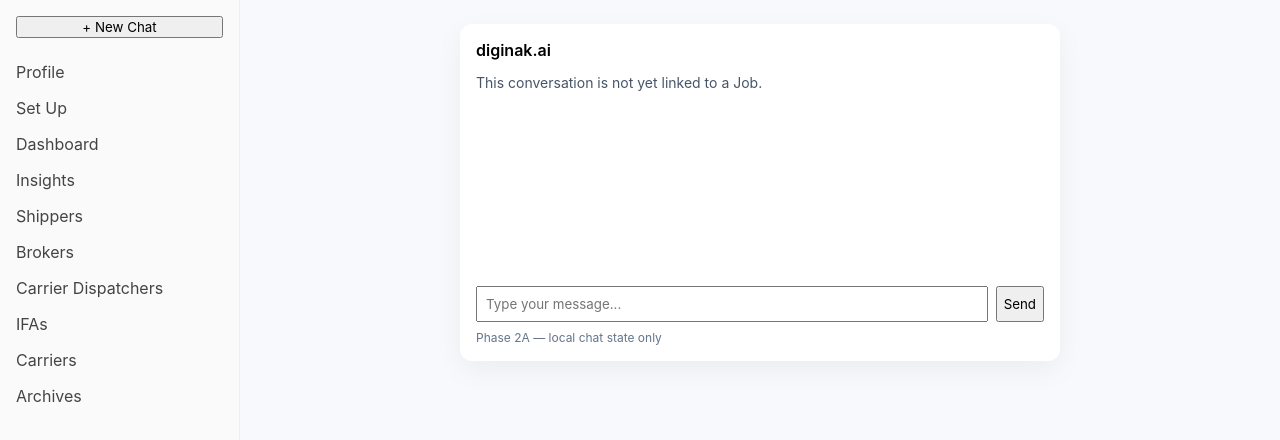
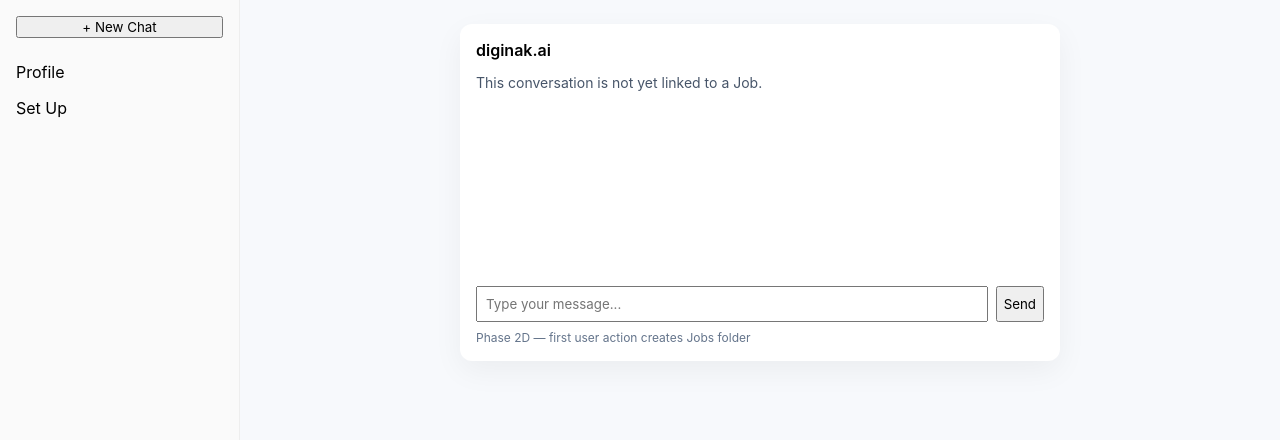
Before and after one commit to oguzhankaraca-dotcom/diginak-ai-frontend, a Next.js app: page / in a window 1280 px wide. Shown: the top 440 px of the page. Built offline with nearby package versions, Linux system fonts and the light colour scheme.

Commit message:
Phase 2D: dynamic sidebar shows Jobs after first user action

```diff
--- a/components/Layout.tsx
+++ b/components/Layout.tsx
@@ -3,12 +3,13 @@
 
 type Props = {
   children: React.ReactNode;
+  hasJobs: boolean;
 };
 
-export default function Layout({ children }: Props) {
+export default function Layout({ children, hasJobs }: Props) {
   return (
     <div style={{ display: "flex", minHeight: "100vh" }}>
-      <Sidebar />
+      <Sidebar hasJobs={hasJobs} />
       <main style={{ flex: 1, padding: "24px" }}>{children}</main>
     </div>
   );
--- a/components/Sidebar.tsx
+++ b/components/Sidebar.tsx
@@ -1,17 +1,8 @@
-const menu = [
-    "Profile",
-    "Set Up",
-    "Dashboard",
-    "Insights",
-    "Shippers",
-    "Brokers",
-    "Carrier Dispatchers",
-    "IFAs",
-    "Carriers",
-    "Archives",
-  ];
+type Props = {
+  hasJobs: boolean;
+};
 
-  export default function Sidebar() {
+export default function Sidebar({ hasJobs }: Props) {
   return (
     <aside
       style={{
@@ -25,18 +16,14 @@
         + New Chat
       </button>
 
-        {menu.map((item) => (
-          <div
-            key={item}
-            style={{
-              padding: "8px 0",
-              color: "#444",
-              cursor: "pointer",
-            }}
-          >
-            {item}
+      <div style={{ padding: "8px 0" }}>Profile</div>
+      <div style={{ padding: "8px 0" }}>Set Up</div>
+
+      {hasJobs && (
+        <div style={{ padding: "8px 0", fontWeight: 600 }}>
+          Jobs
         </div>
-        ))}
+      )}
     </aside>
   );
 }
--- a/pages/_app.tsx
+++ b/pages/_app.tsx
@@ -1,11 +1,14 @@
 import "../styles/globals.css";
 import type { AppProps } from "next/app";
 import Layout from "../components/Layout";
+import { useState } from "react";
 
 export default function MyApp({ Component, pageProps }: AppProps) {
+  const [hasJobs, setHasJobs] = useState(false);
+
   return (
-    <Layout>
-      <Component {...pageProps} />
+    <Layout hasJobs={hasJobs}>
+      <Component {...pageProps} setHasJobs={setHasJobs} />
     </Layout>
   );
 }
--- a/pages/index.tsx
+++ b/pages/index.tsx
@@ -5,7 +5,11 @@
   text: string;
 };
 
-export default function Home() {
+export default function Home({
+  setHasJobs,
+}: {
+  setHasJobs: (v: boolean) => void;
+}) {
   const [messages, setMessages] = useState<Message[]>([]);
   const [input, setInput] = useState("");
 
@@ -16,6 +20,9 @@
       ...prev,
       { id: Date.now(), text: input },
     ]);
+
+    // 🔑 BU SATIR PHASE 2D’NİN KALBİ
+    setHasJobs(true);
 
     setInput("");
   }
@@ -52,7 +59,7 @@
         </div>
 
         <div className="chat-footer">
-          Phase 2A — local chat state only
+          Phase 2D — first user action creates Jobs folder
         </div>
       </div>
     </div>
```
Lines whose indentation alone changed are shown as unchanged.
